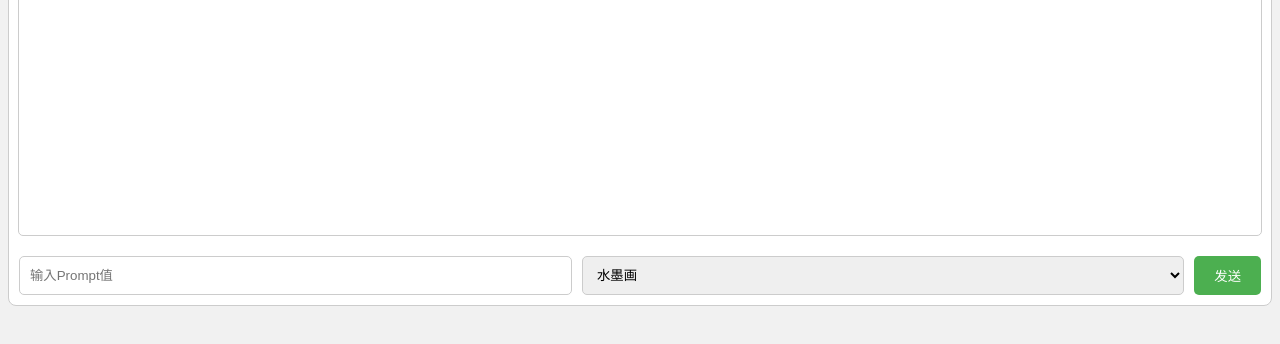
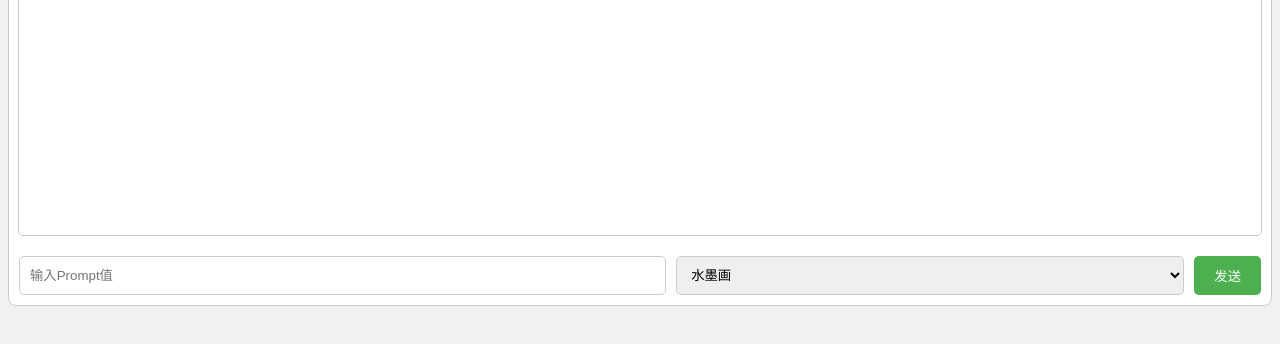
Before and after one commit to vawterdada/tx-ai-test, a website: page index.html in a window 1280 px wide. Shown: the part 380-724 px from the top of the page. Drawn offline with Linux system fonts and the light colour scheme.

Commit message:
Update index.html

```diff
--- a/index.html
+++ b/index.html
@@ -70,7 +70,7 @@
         border: 1px solid #ccc;
         border-radius: 5px;
         margin-right: 10px;
-        width:20%;
+        width:60px;
       }
     </style>
     <script>
```
